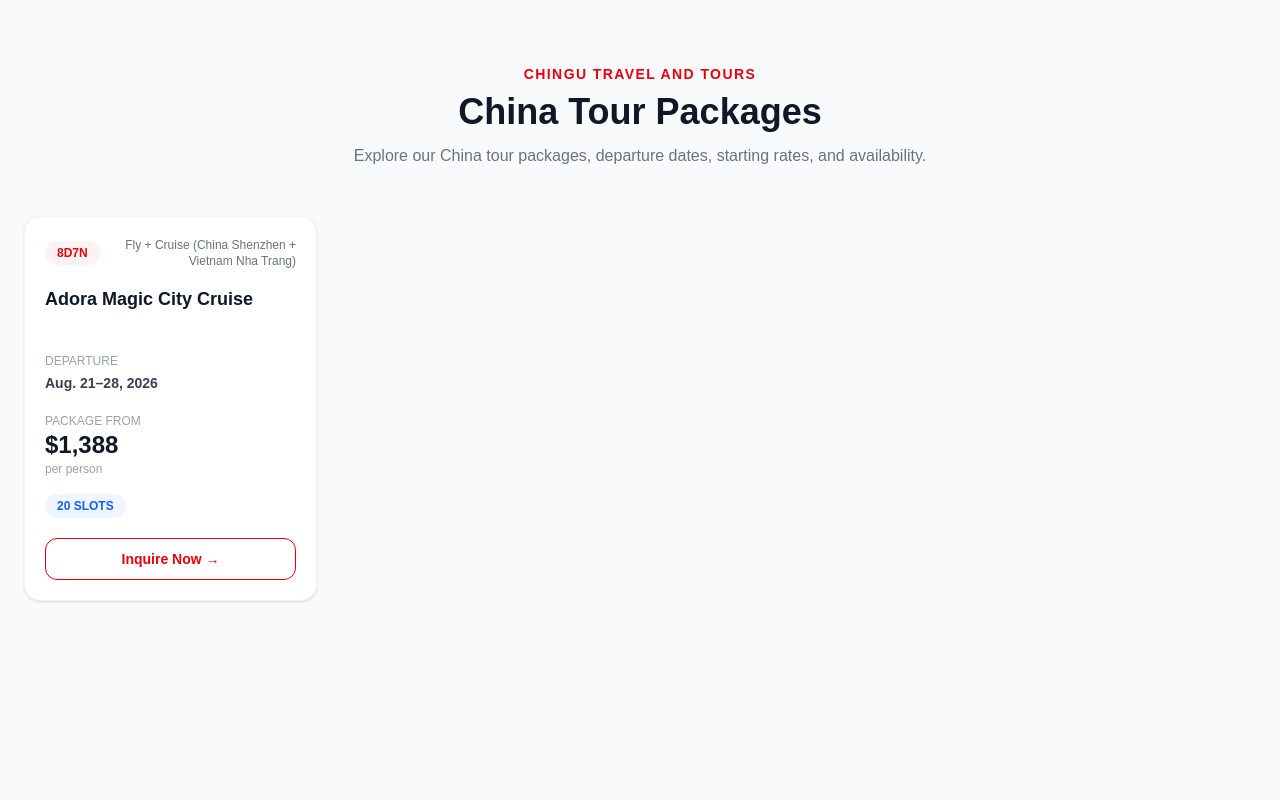
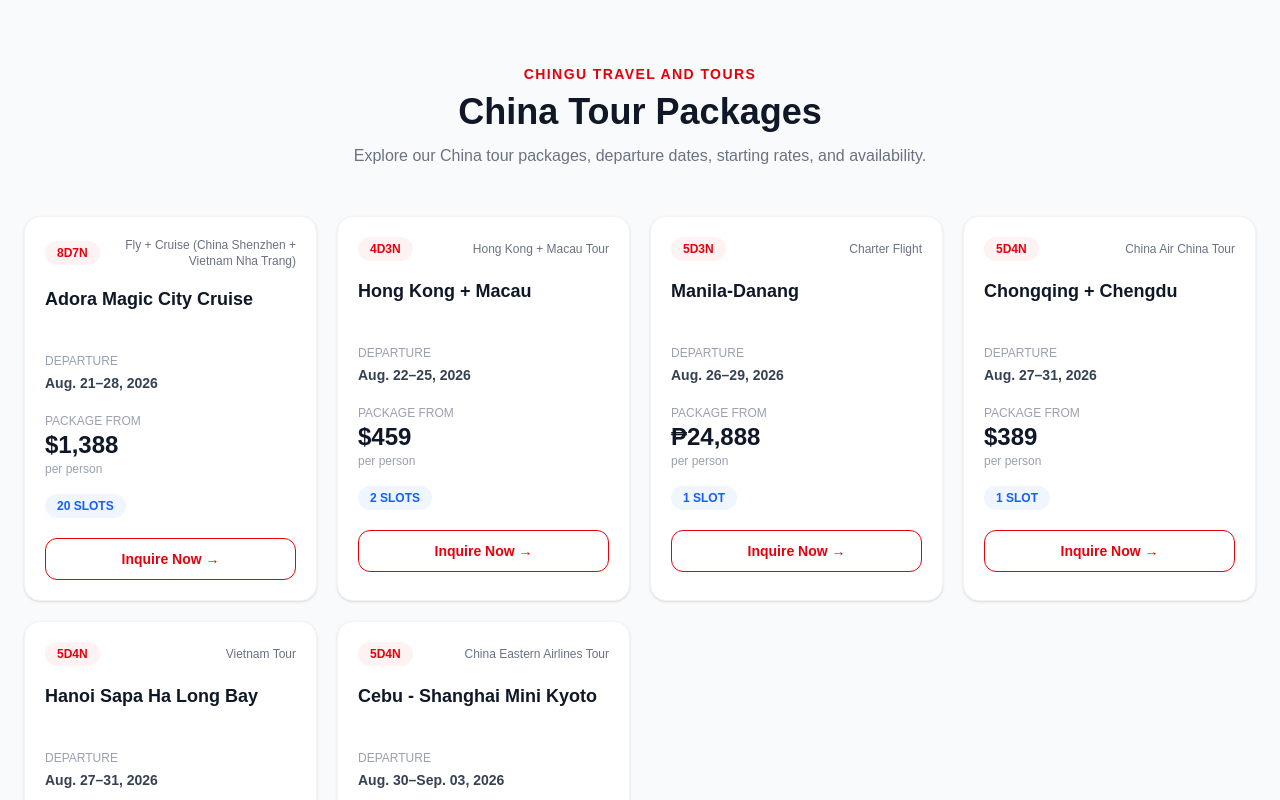
Before and after one commit to chingutravelandtours/chingu-website, a Next.js app: page /tour-packages in a window 1280 px wide. Shown: the top 800 px of the page. Built offline with nearby package versions, Linux system fonts and the light colour scheme.

Commit message:
Update page.tsx

```diff
--- a/app/tour-packages/page.tsx
+++ b/app/tour-packages/page.tsx
@@ -11,6 +11,51 @@ const packages = [
   dates: "Aug. 21–28, 2026",
   price: "$1,388",
   status: "20 SLOTS",
+},
+
+  {
+  title: "Hong Kong + Macau",
+  subtitle: "Hong Kong + Macau Tour",
+  duration: "4D3N",
+  dates: "Aug. 22–25, 2026",
+  price: "$459",
+  status: "2 SLOTS",
+},
+
+  {
+  title: "Manila-Danang",
+  subtitle: "Charter Flight",
+  duration: "5D3N",
+  dates: "Aug. 26–29, 2026",
+  price: "₱24,888",
+  status: "1 SLOT",
+},
+
+  {
+  title: "Chongqing + Chengdu",
+  subtitle: "China Air China Tour",
+  duration: "5D4N",
+  dates: "Aug. 27–31, 2026",
+  price: "$389",
+  status: "1 SLOT",
+},
+
+  {
+  title: "Hanoi Sapa Ha Long Bay",
+  subtitle: "Vietnam Tour",
+  duration: "5D4N",
+  dates: "Aug. 27–31, 2026",
+  price: "₱39,888",
+  status: "1 SLOT",
+},
+
+  {
+  title: "Cebu - Shanghai Mini Kyoto",
+  subtitle: "China Eastern Airlines Tour",
+  duration: "5D4N",
+  dates: "Aug. 30–Sep. 03, 2026",
+  price: "$478",
+  status: "19 SLOTS",
 },
 ];
 
```
